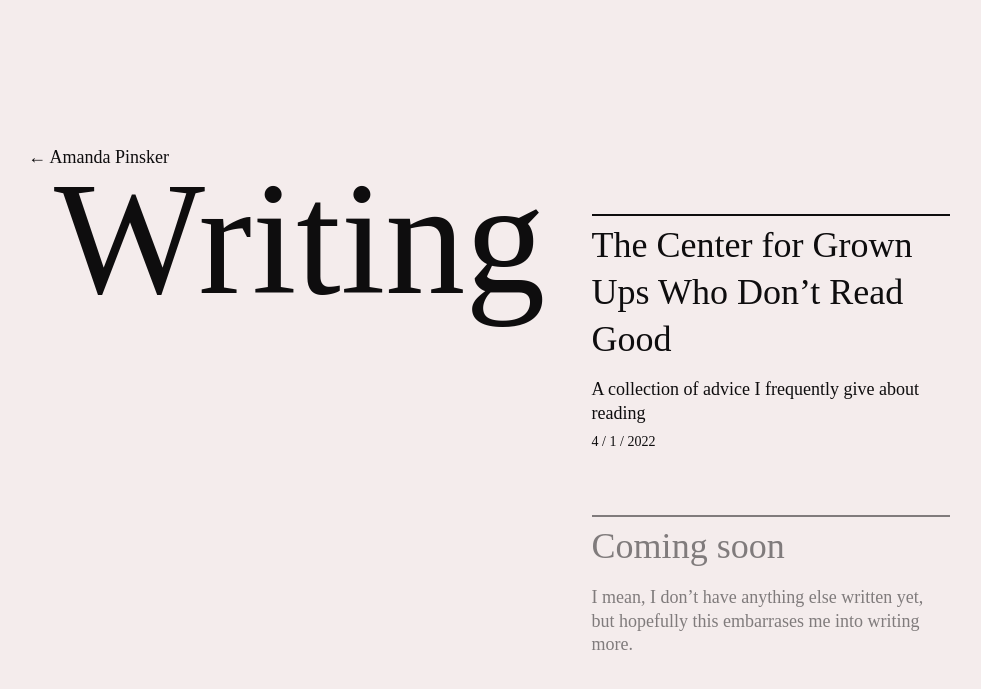
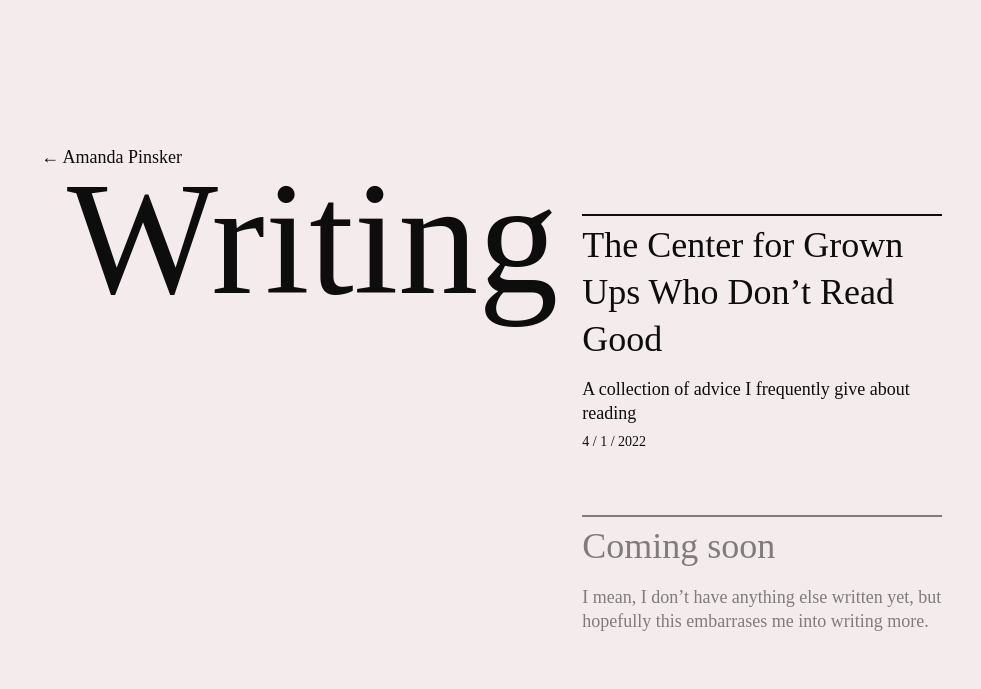
Before and after one commit to ampinsk/ampinsk.github.io, a Jekyll site: the page built from writing/writing.html, in a window 1280 px wide. Shown: the top 689 px of the page, without its empty margins (138-1119 px from the left). Built offline with Jekyll 4.4.1, drawn with Linux system fonts in a browser that asks for light colours; some web fonts are replaced.

Commit message:
fix responsiveness

```diff
--- a/_sass/_writing.scss
+++ b/_sass/_writing.scss
@@ -8,10 +8,11 @@
 // Writing landing
 
 .site-container.writing {
-  width: 80%;
+  width: 90%;
 
   @include mq($desktop) {
     width: 70%;
+    max-width: 870px;
   }
 }
 
@@ -33,7 +34,12 @@
   .head a {
     font-family: $serif-text;
     font-size: 18px;
-    margin-left: -26px;
+  }
+
+  .back {
+    @include mq($tablet) {
+      margin-left: -26px;
+    }
   }
 
   .posts {
@@ -102,6 +108,7 @@
 
     @include mq($tablet) {
       width: 40%;
+      min-width: 360px;
     }
   }
 }
```
